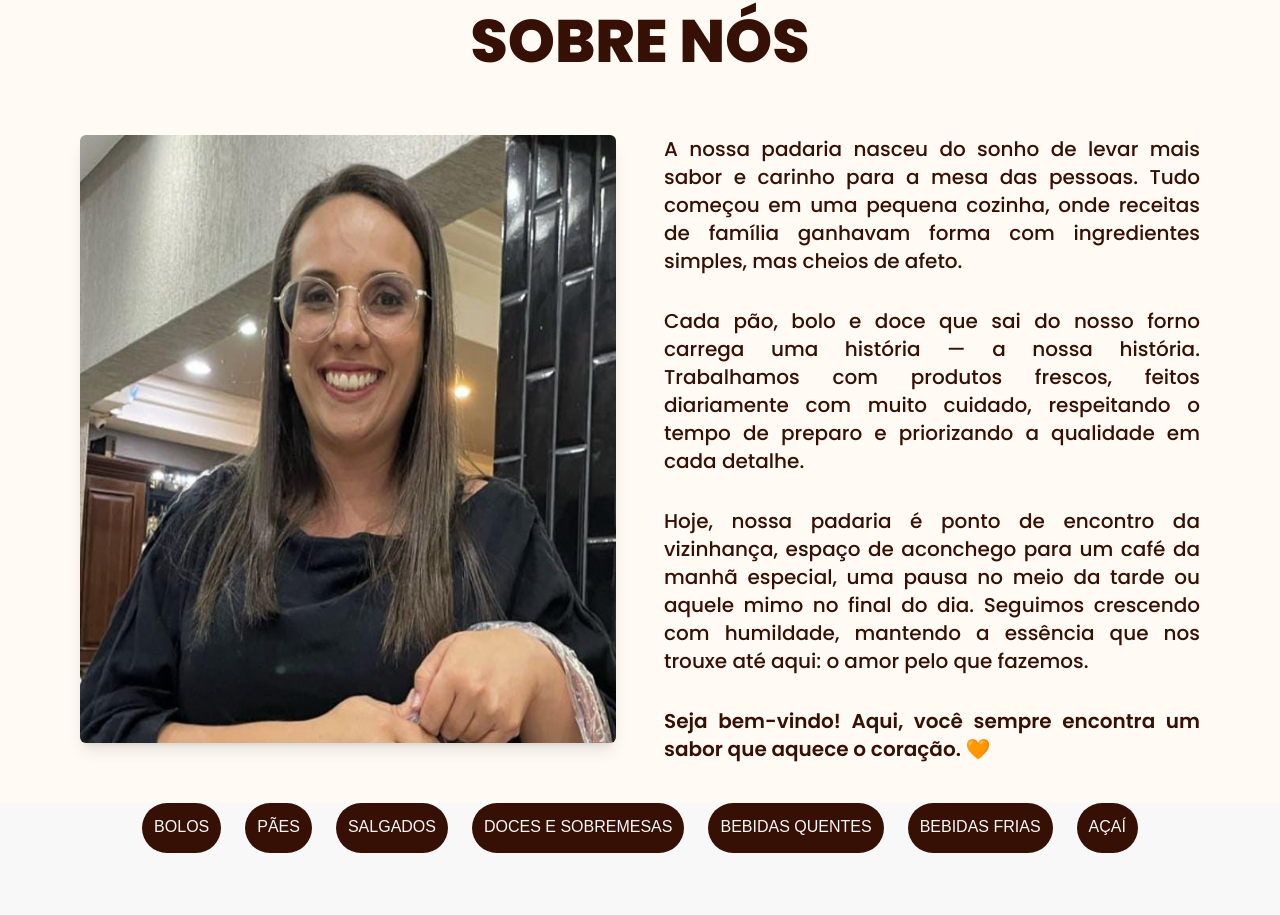
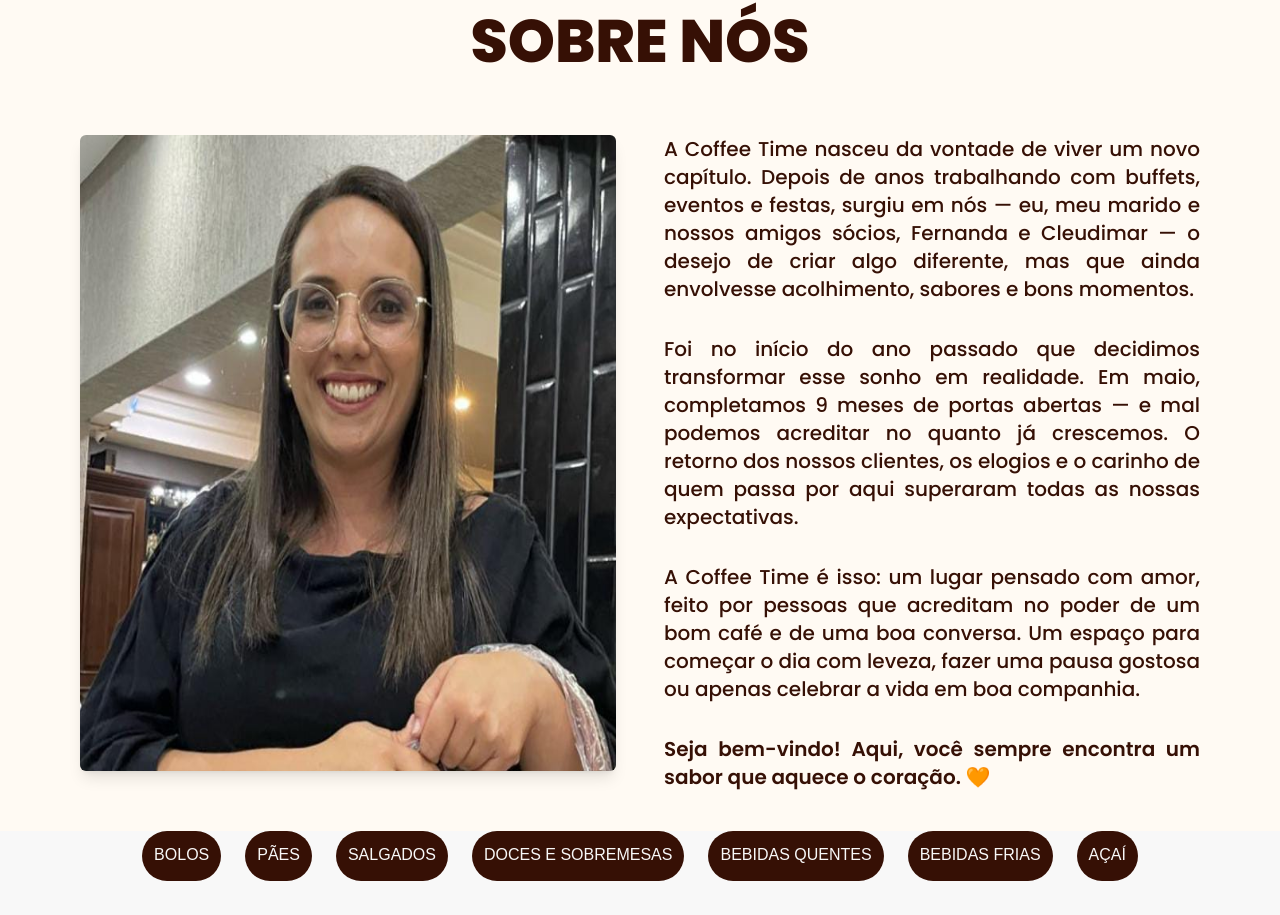
Before and after one commit to ludalmeidaa/coffeetime, an Angular app: page / in a window 1280 px wide. Shown: the part 906-1821 px from the top of the page. Built offline with nearby package versions, Linux system fonts and the light colour scheme; a web font is replaced by a local one.

Commit message:
Alterações sobre nós

```diff
--- a/src/app/sobre-nos/sobre-nos.component.html
+++ b/src/app/sobre-nos/sobre-nos.component.html
@@ -15,13 +15,13 @@
 
       <div class="text-base sm:text-lg lg:text-xl font-medium leading-relaxed text-justify space-y-6 sm:space-y-8 max-w-xl mx-auto lg:mx-0">
         <p>
-          A nossa padaria nasceu do sonho de levar mais sabor e carinho para a mesa das pessoas. Tudo começou em uma pequena cozinha, onde receitas de família ganhavam forma com ingredientes simples, mas cheios de afeto.
+          A Coffee Time nasceu da vontade de viver um novo capítulo. Depois de anos trabalhando com buffets, eventos e festas, surgiu em nós — eu, meu marido e nossos amigos sócios, Fernanda e Cleudimar — o desejo de criar algo diferente, mas que ainda envolvesse acolhimento, sabores e bons momentos.
         </p>
         <p>
-          Cada pão, bolo e doce que sai do nosso forno carrega uma história — a nossa história. Trabalhamos com produtos frescos, feitos diariamente com muito cuidado, respeitando o tempo de preparo e priorizando a qualidade em cada detalhe.
+          Foi no início do ano passado que decidimos transformar esse sonho em realidade. Em maio, completamos 9 meses de portas abertas — e mal podemos acreditar no quanto já crescemos. O retorno dos nossos clientes, os elogios e o carinho de quem passa por aqui superaram todas as nossas expectativas.
         </p>
         <p>
-          Hoje, nossa padaria é ponto de encontro da vizinhança, espaço de aconchego para um café da manhã especial, uma pausa no meio da tarde ou aquele mimo no final do dia. Seguimos crescendo com humildade, mantendo a essência que nos trouxe até aqui: o amor pelo que fazemos.
+          A Coffee Time é isso: um lugar pensado com amor, feito por pessoas que acreditam no poder de um bom café e de uma boa conversa. Um espaço para começar o dia com leveza, fazer uma pausa gostosa ou apenas celebrar a vida em boa companhia.
         </p>
         <p class="font-semibold text-lg sm:text-xl">
           Seja bem-vindo! Aqui, você sempre encontra um sabor que aquece o coração. 🧡
```
